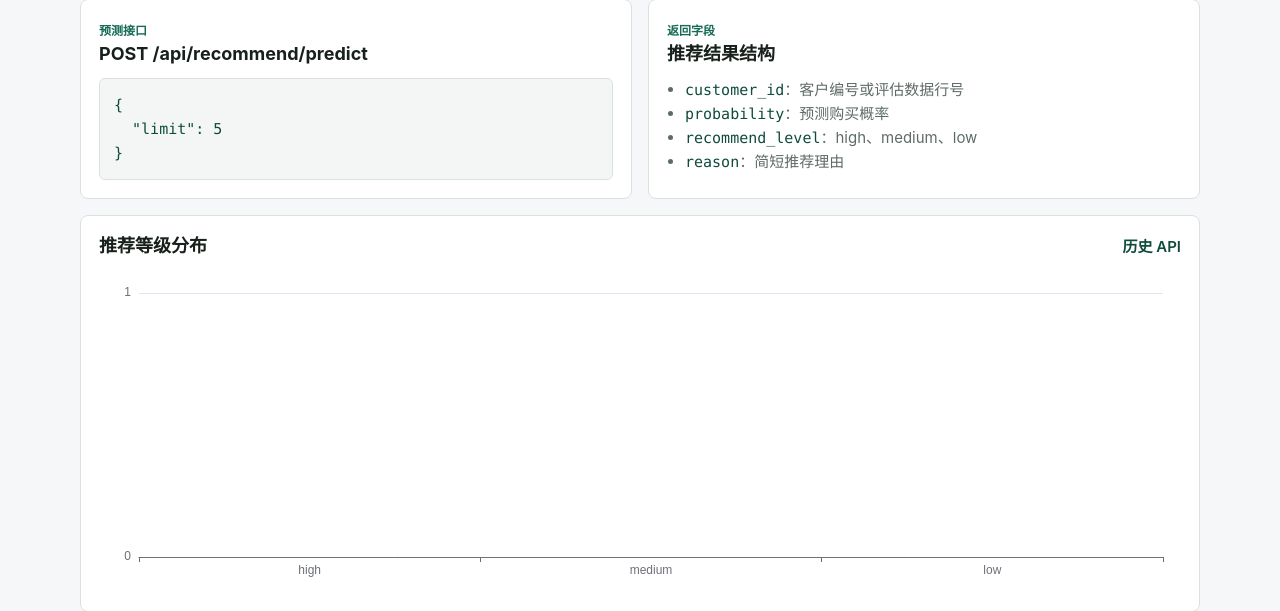
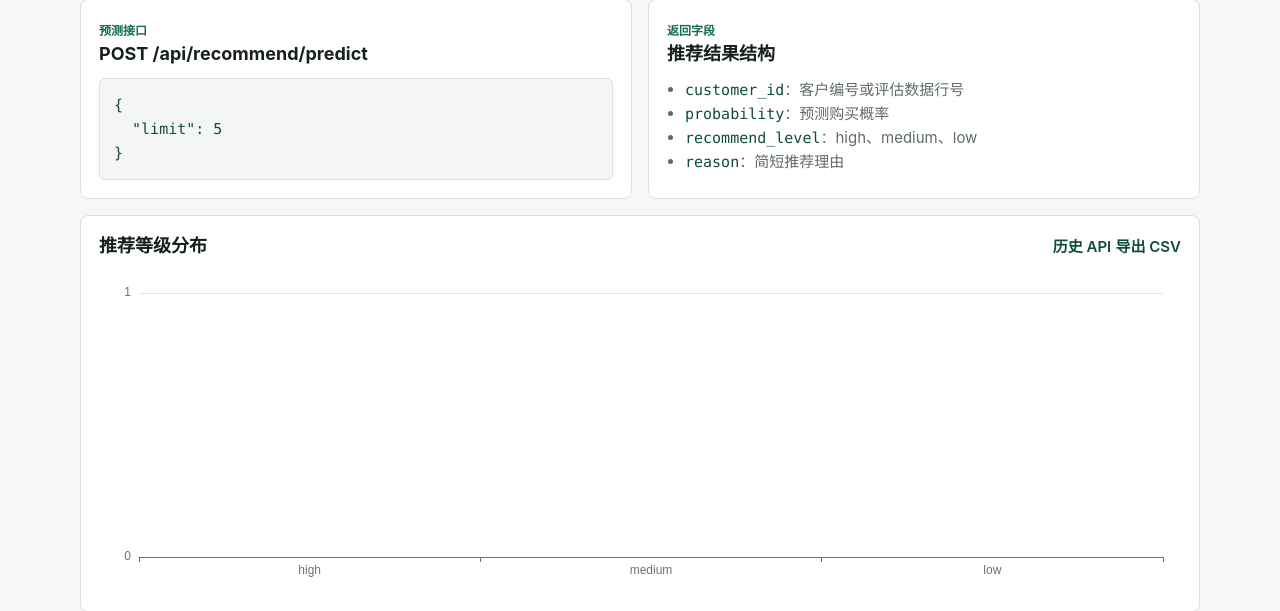
Before and after one commit to Johnars0120/insurance-product-recommendation, a FastAPI app: page /recommend in a window 1280 px wide. Shown: the part 208-819 px from the top of the page. Run offline with FastAPI, Linux system fonts and the light colour scheme; data that the repository does not hold is empty.

Commit message:
fix: add recommendation export page link

```diff
--- a/app/templates/recommend.html
+++ b/app/templates/recommend.html
@@ -32,7 +32,10 @@
 <section class="panel">
     <div class="section-title">
         <h2>推荐等级分布</h2>
-        <a class="text-link" href="/api/recommend/history">历史 API</a>
+        <span>
+            <a class="text-link" href="/api/recommend/history">历史 API</a>
+            <a class="text-link" href="/api/recommend/export">导出 CSV</a>
+        </span>
     </div>
     <div id="recommend-level-chart" class="chart-container" role="img" aria-label="推荐等级分布"></div>
 </section>
```
Also changed, not shown: tests/test_pages.py (+10 -0 lines).
